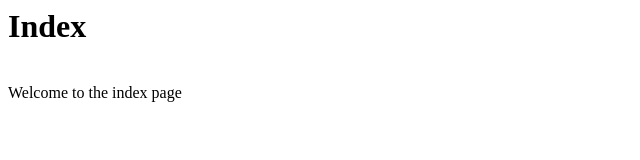
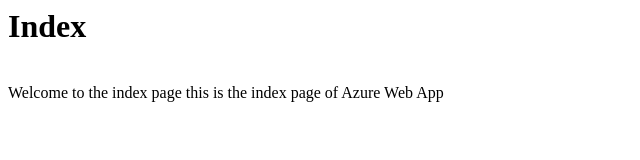
Before and after one commit to Iyappan-Sanjeevi/WiproDemo, a plain HTML site: page Index.html in a window 1280 px wide. Shown: the whole page, without its empty margins (0-640 px from the left). Drawn offline with Linux system fonts and the light colour scheme.

Commit message:
Update Index.html

```diff
--- a/Index.html
+++ b/Index.html
@@ -7,5 +7,6 @@
 	</head>
 	<body>
 		<br/>Welcome to the index page
+		this is the index page of Azure Web App
 	</body>
 </html>
```
